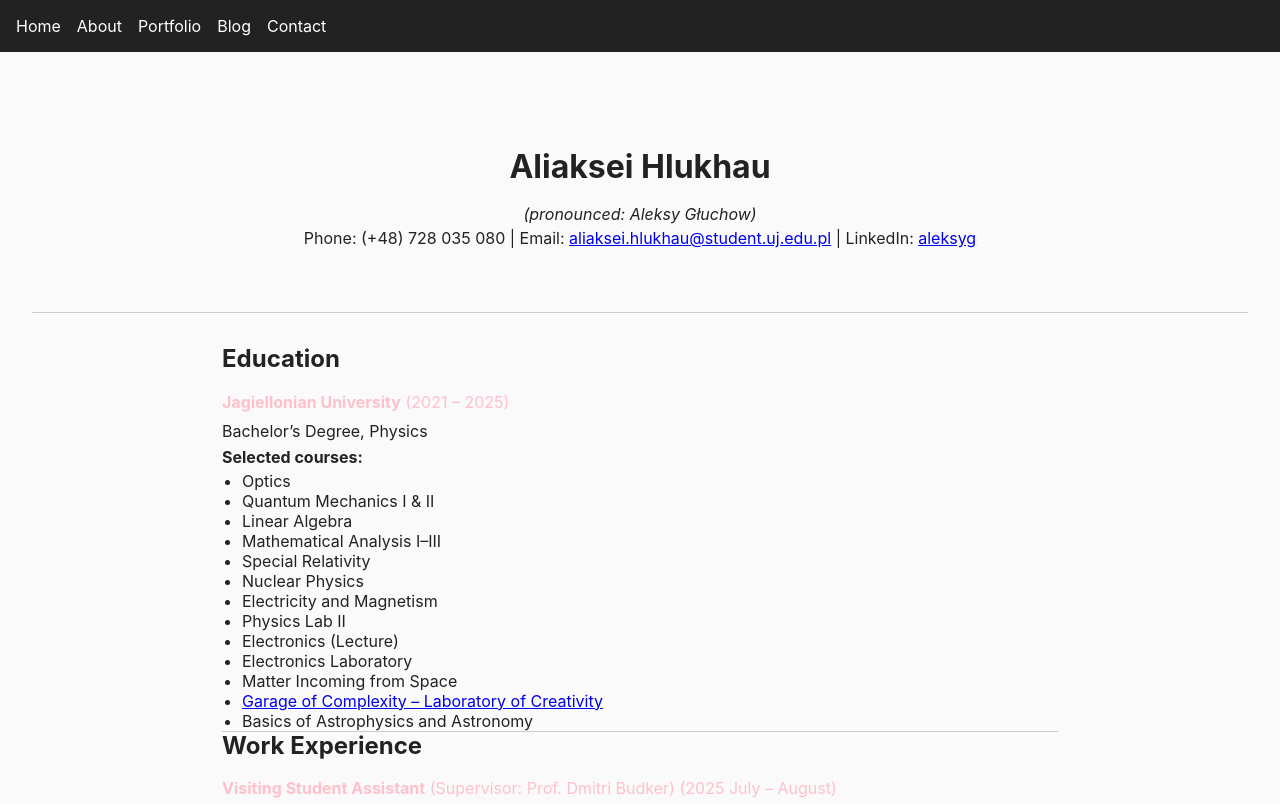
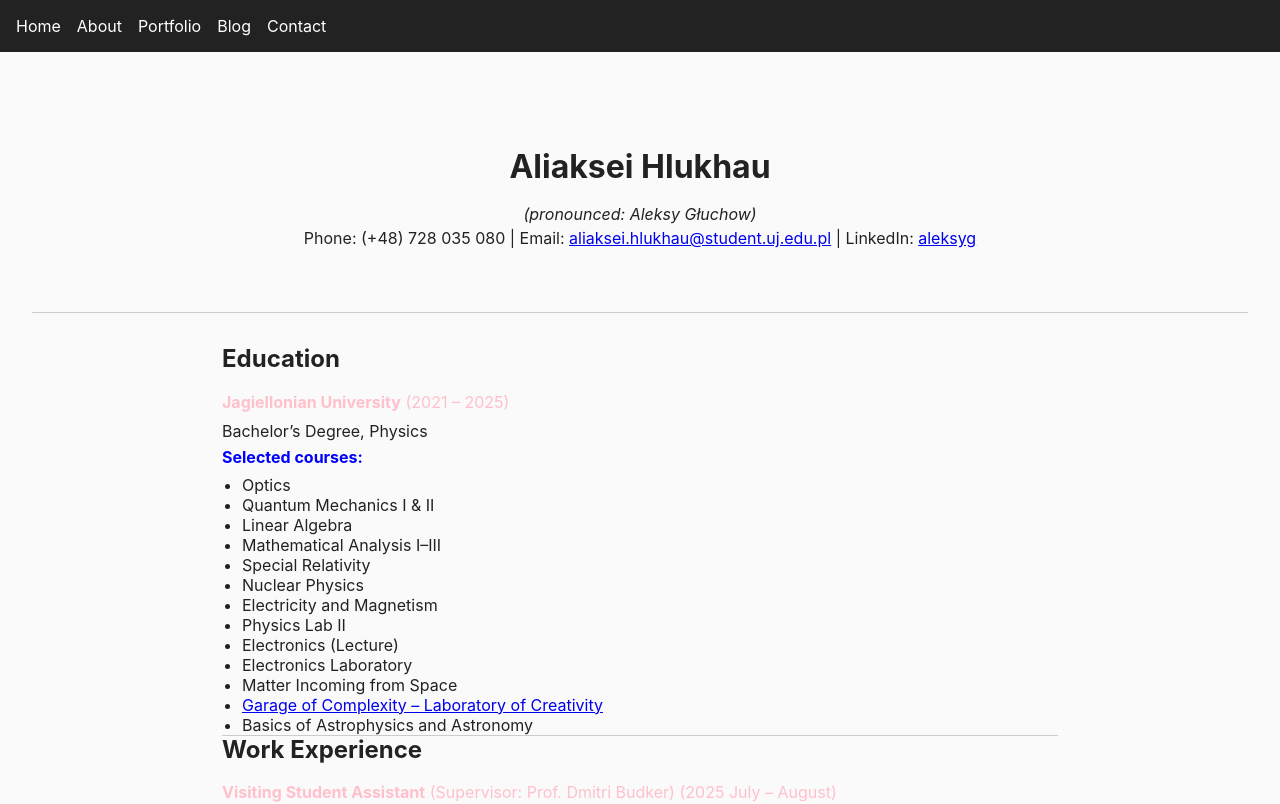
Before and after one commit to aleksygluchow/project03, a Next.js app: page /about in a window 1280 px wide. Shown: the top 804 px of the page. Built offline with nearby package versions, Linux system fonts and the light colour scheme.

Commit message:
this n that

```diff
--- a/src/pages/about.js
+++ b/src/pages/about.js
@@ -34,7 +34,7 @@ export default function About() {
       <h2>Education</h2>
       <h3><strong>Jagiellonian University</strong> (2021 – 2025)</h3>
       <p>Bachelor’s Degree, Physics</p>
-      <p><strong>Selected courses:</strong></p>
+      <h4><strong>Selected courses:</strong></h4>
       <ul>
         <li>Optics</li>
         <li>Quantum Mechanics I & II</li>
--- a/src/styles/globals.css
+++ b/src/styles/globals.css
@@ -44,6 +44,14 @@ h3 {
   line-height: 1.6;
   font-weight: normal;
   color: pink;
+}
+
+h4 {
+  margin: 0 0 0.25rem 0;
+  font-size: 1rem;
+  line-height: 1.6;
+  font-weight: normal;
+  color: blue;
 }
 
 body {
```
